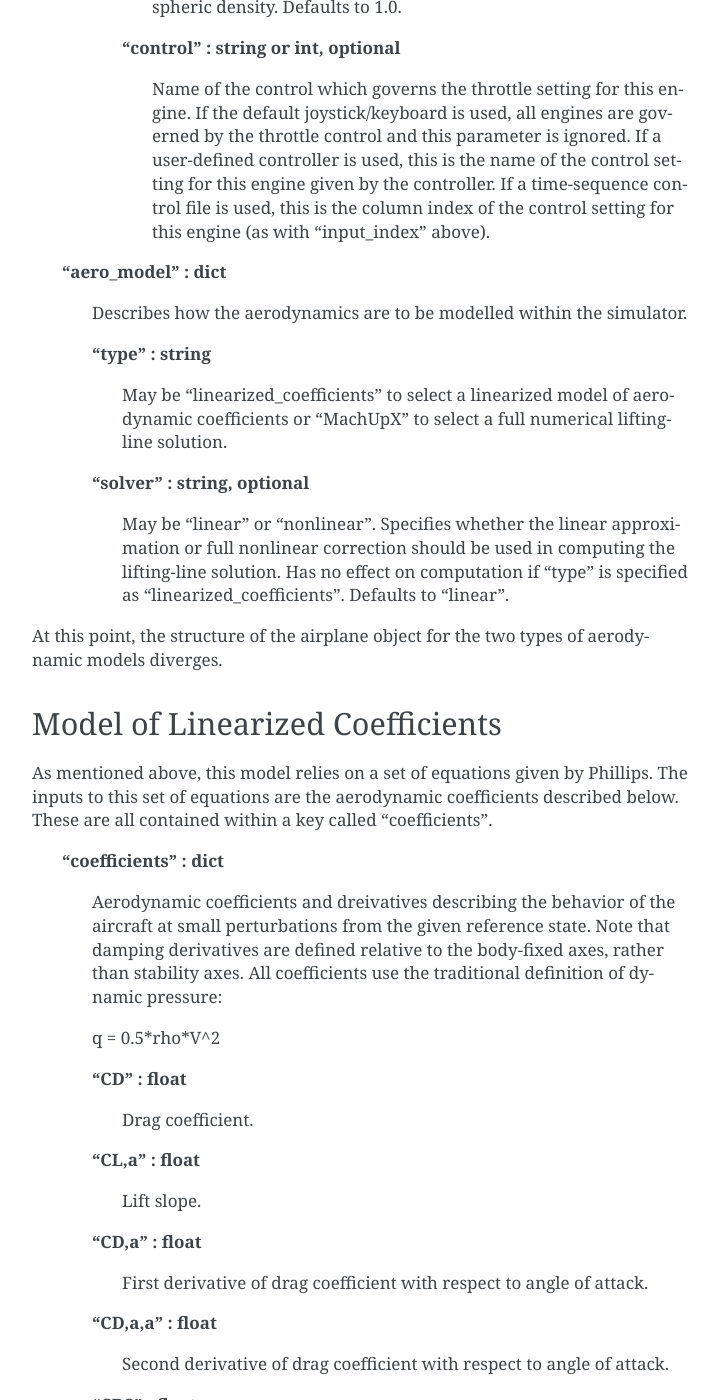
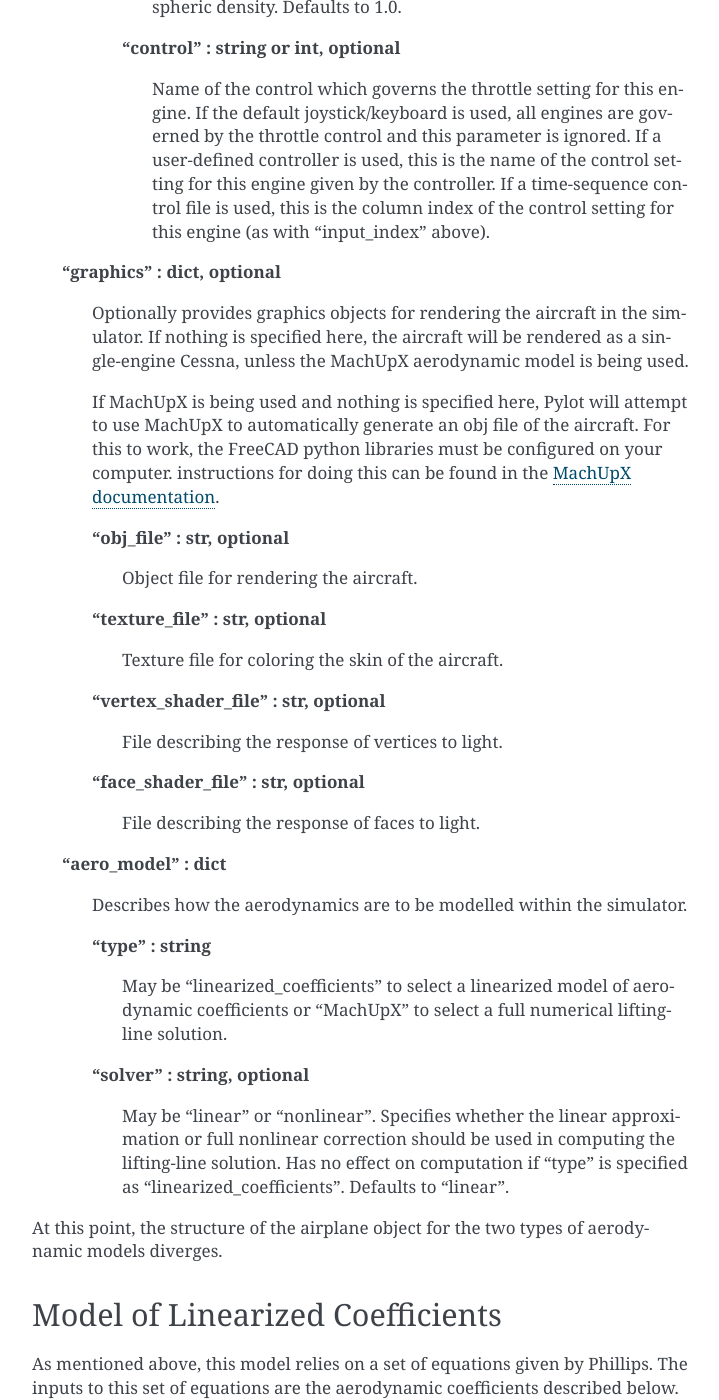
Before and after one commit to usuaero/Pylot, a Sphinx documentation site: the page built from docs/source/creating_input_files.md, in a window 1280 px wide and 1400 px high, scrolled down 10470 px. Shown: the whole window, without its empty margins (388-1107 px from the left). Built offline with Sphinx 7.4.7, drawn with Linux system fonts in a browser that asks for light colours.

Commit message:
Updated documentation to include graphics creation parameters.

```diff
--- a/docs/source/creating_input_files.md
+++ b/docs/source/creating_input_files.md
@@ -278,6 +278,23 @@ Describes an aircraft. The aerodynamics of the aircraft may be determined in one
 >>>**"control" : string or int, optional**
 >>>>Name of the control which governs the throttle setting for this engine. If the default joystick/keyboard is used, all engines are governed by the throttle control and this parameter is ignored. If a user-defined controller is used, this is the name of the control setting for this engine given by the controller. If a time-sequence control file is used, this is the column index of the control setting for this engine (as with "input_index" above).
 >
+>**"graphics" : dict, optional**
+>>Optionally provides graphics objects for rendering the aircraft in the simulator. If nothing is specified here, the aircraft will be rendered as a single-engine Cessna, unless the MachUpX aerodynamic model is being used.
+>>
+>>If MachUpX is being used and nothing is specified here, Pylot will attempt to use MachUpX to automatically generate an obj file of the aircraft. For this to work, the FreeCAD python libraries must be configured on your computer. instructions for doing this can be found in the [MachUpX documentation](https://machupx.readthedocs.io/en/latest/installation.html#freecad-for-exporting-step-files).
+>>
+>>**"obj_file" : str, optional**
+>>>Object file for rendering the aircraft.
+>>
+>>**"texture_file" : str, optional**
+>>>Texture file for coloring the skin of the aircraft.
+>>
+>>**"vertex_shader_file" : str, optional**
+>>>File describing the response of vertices to light.
+>>
+>>**"face_shader_file" : str, optional**
+>>>File describing the response of faces to light.
+>
 >**"aero_model" : dict**
 >>Describes how the aerodynamics are to be modelled within the simulator.
 >>
```
Also changed, not shown: 1 other file.
